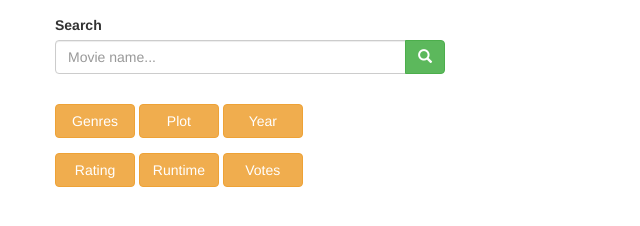
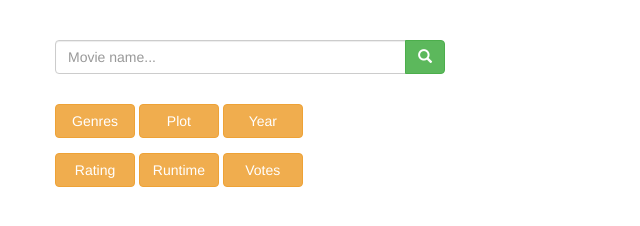
Before and after one commit to vaniaata83/imdb, a plain HTML site: page index.html in a window 1280 px wide. Shown: the full height of the page, 0-640 px from the left. Drawn offline with Linux system fonts and the light colour scheme.

Commit message:
initial commit

```diff
--- a/css/my.css
+++ b/css/my.css
@@ -12,6 +12,9 @@ body{
 
 #options-container label{
   width: 80px;
+}
+#form label{
+    color:#ffffff;
 }
 
 .result-set{
```
